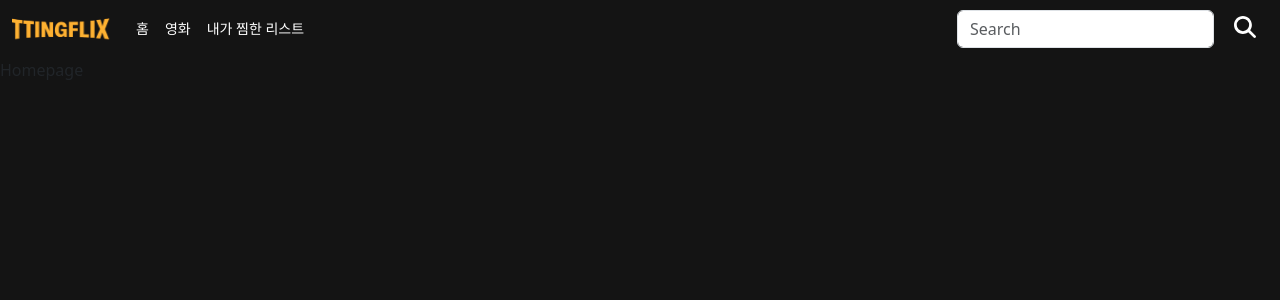
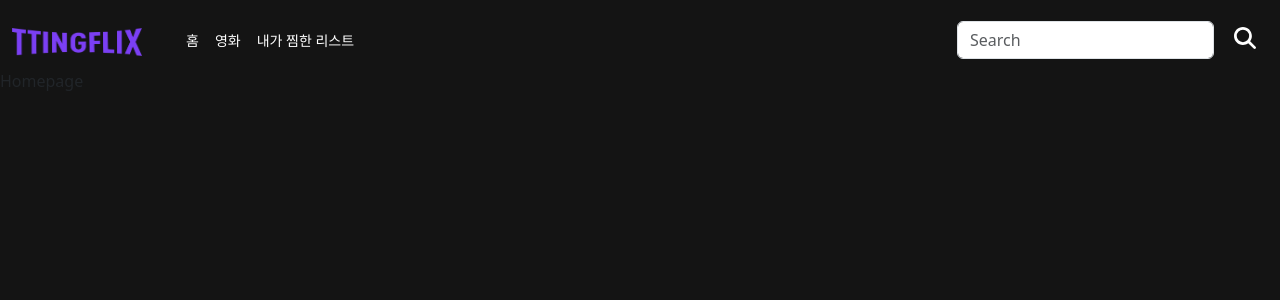
Before and after one commit to youxx329/ttingflix-project, a React (Vite) app: page / in a window 1280 px wide. Shown: the top 300 px of the page. Built offline with nearby package versions, Linux system fonts and the light colour scheme.

Commit message:
logo 컬러 수정

```diff
--- a/src/App.css
+++ b/src/App.css
@@ -4,6 +4,11 @@ body {
 
 .bg-body-tertiary.my-nav-bg {
   background-color: rgb(20, 20, 20) !important;
+  padding-top: 20px;
+}
+
+.my-nav-color {
+  padding-left: 20px !important;
 }
 
 .my-nav-color a {
--- a/src/layout/AppLayout.jsx
+++ b/src/layout/AppLayout.jsx
@@ -15,7 +15,12 @@ const AppLayout = () => {
       <Navbar expand="lg" className="bg-body-tertiary my-nav-bg">
         <Container fluid>
           <Navbar.Brand href="#">
-            <img src="/logo-org.png" alt="ttingflix" height="30" width="100" />
+            <img
+              src="/logo-purple.png"
+              alt="ttingflix"
+              height="28"
+              width="130"
+            />
           </Navbar.Brand>
           <Navbar.Toggle aria-controls="navbarScroll" />
           <Navbar.Collapse id="navbarScroll">
```
Also changed, not shown: public/logo-purple.png (added).
